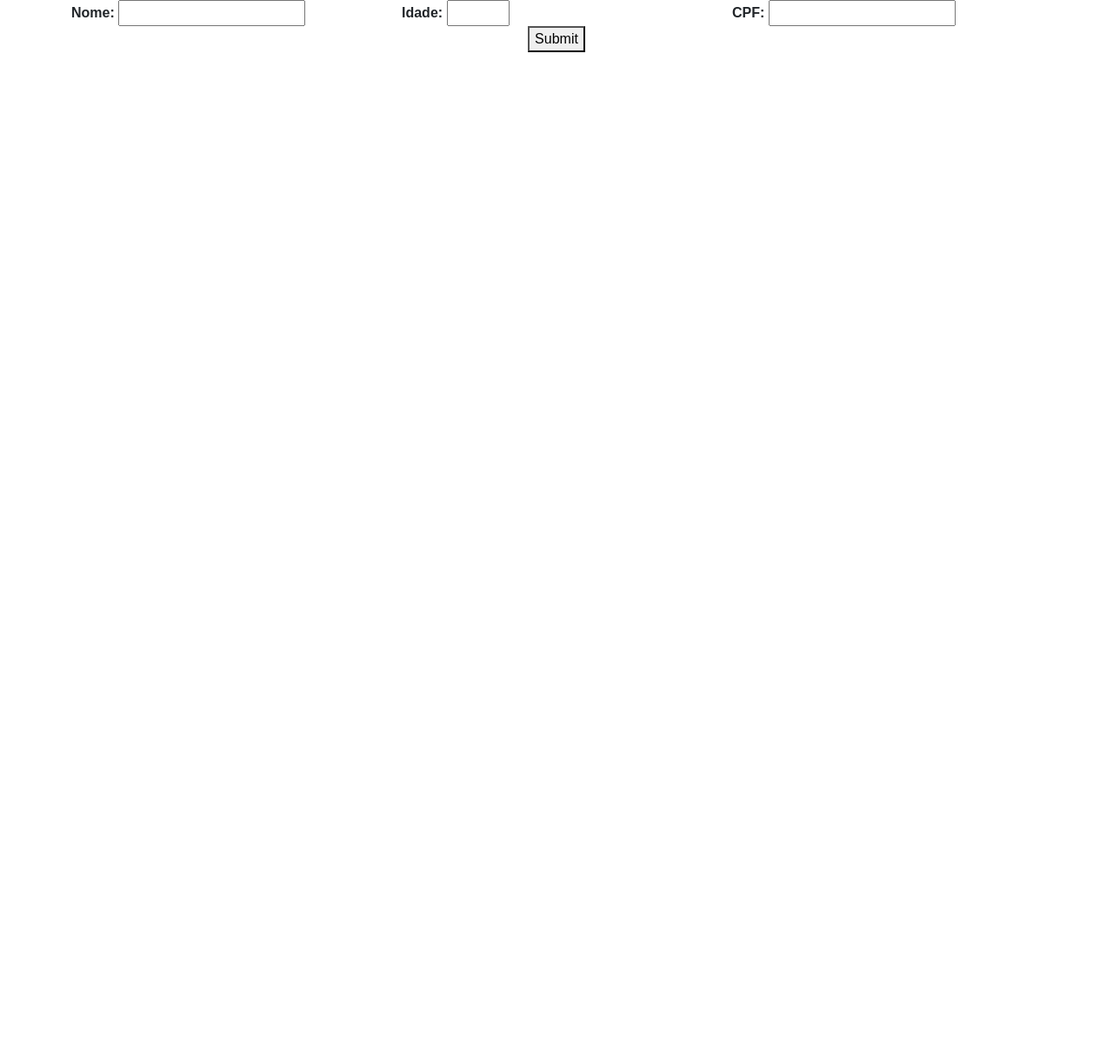
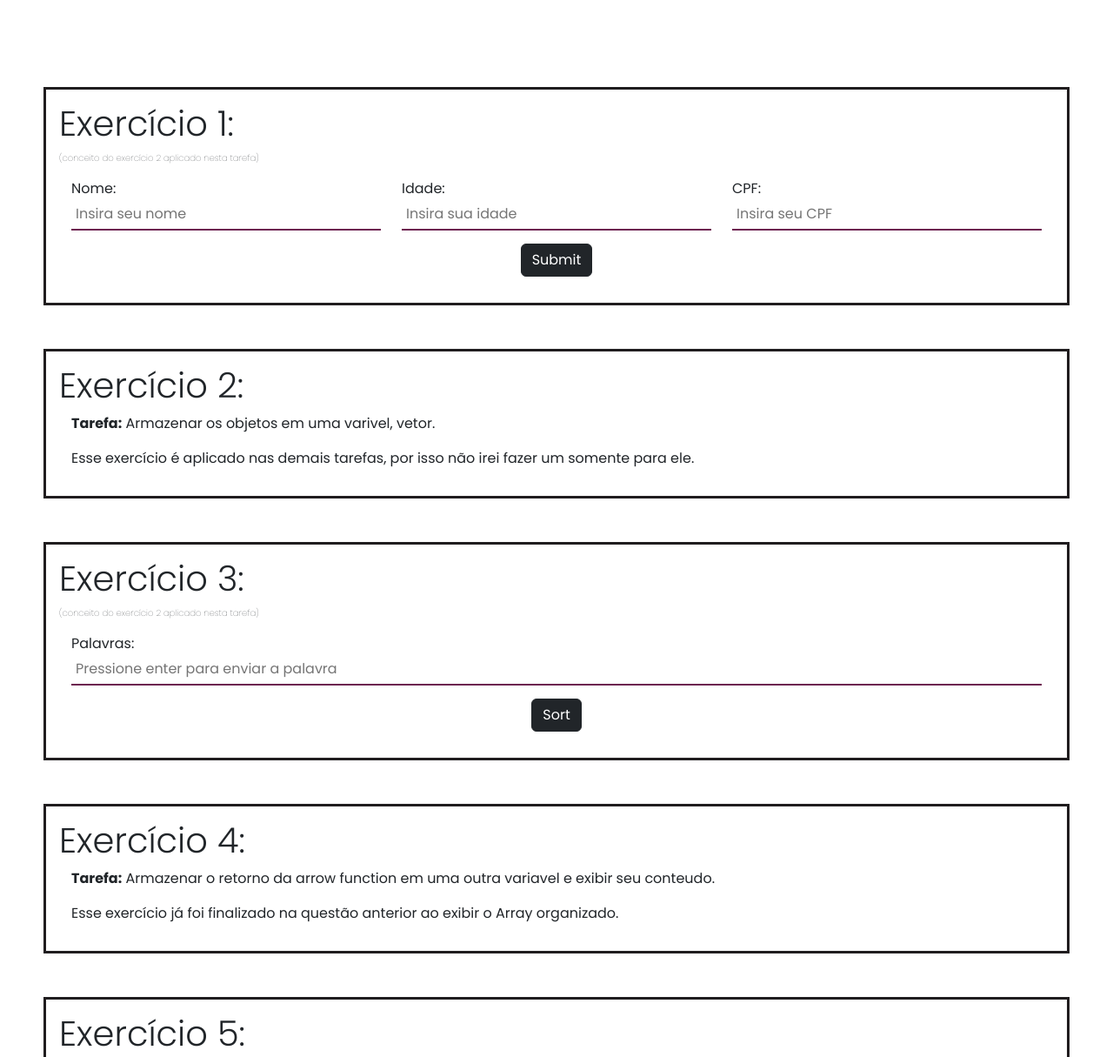
Before and after one commit to NelioEspindulaJr/dev_mobile_cc3m, a website: page index.html in a window 1280 px wide. Shown: the top 1215 px of the page at 87% size. Before the commit the page ends 800 px from the top, so only its background shows below. Drawn offline with nearby package versions, Linux system fonts and the light colour scheme.

Commit message:
4 out of 5

```diff
--- a/index.html
+++ b/index.html
@@ -1,5 +1,5 @@
 <!DOCTYPE html>
-<html lang="en">
+<html lang="pt-br">
   <head>
     <meta charset="UTF-8" />
     <meta http-equiv="X-UA-Compatible" content="IE=edge" />
@@ -9,34 +9,96 @@
       rel="stylesheet"
       href="./node_modules/bootstrap/dist/css/bootstrap.min.css"
     />
-    <title>Document</title>
+    <link rel="icon" href="https://logospng.org/download/javascript/logo-javascript-1024.png" type="image/icon type">
+    <title>JS Exercises</title>
   </head>
   <body>
-
+    <div class="exercise1">
+      <div><h1 class="display-6">Exercício 1: </h1><p class="subtitle">(conceito do exercício 2 aplicado nesta tarefa)</p></div>
       <div class="container">
         <div class="row">
           <div class="col">
             <label for="name">Nome:</label>
-          <input type="text" id="name" />
+            <input type="text" id="name" placeholder="Insira seu nome"/>
           </div>
 
           <div class="col">
             <label for="age">Idade:</label>
-          <input type="number" id="age" min="1" max="120" step="1"/>
+            <input type="number" id="age" min="1" max="99" maxlength="2" step="1" placeholder="Insira sua idade" />
           </div>
 
           <div class="col">
             <label for="cpf">CPF:</label>
-          <input type="text" id="cpf" />
+            <input type="text" placeholder="Insira seu CPF" maxlength="14" id="cpf" autocomplete="off" onkeyup="cpfMask()"/>
           </div>
         </div>
         <div class="row">
-        <div class="col text-center">
-          <button class="submit" onclick="pessoa()">Submit</button>
+          <div class="col text-center ex1-btn">
+            <button type="button" onclick="pessoa()" class="btn btn-dark">Submit</button>
+          </div>
+        </div>
+        <div class="row" id="result-cont">
+
         </div>
       </div>
     </div>
 
+
+    <div class="exercise1">
+      <div><h1 class="display-6">Exercício 2: </h1></div>
+      <div class="container">
+        <div class="row">
+          <div class="col">
+            <p><strong>Tarefa:</strong> Armazenar os objetos em uma varivel, vetor.</p>
+            <p>Esse exercício é aplicado nas demais tarefas, por isso não irei fazer um somente para ele.</p>
+          </div>
+        </div>
+      </div>
+    </div>
+
+    <div class="exercise1">
+      <div><h1 class="display-6">Exercício 3: </h1><p class="subtitle">(conceito do exercício 2 aplicado nesta tarefa)</p></div>
+      <div class="container">
+        <div class="row">
+          <div class="col">
+            <label for="words">Palavras:</label>
+            <input type="text" id="words" placeholder="Pressione enter para enviar a palavra"/>
+          </div>
+        </div>
+        <div class="row">
+          <div class="col text-center ex1-btn">
+            <button type="button" onclick="wordSorter(wordsGroup)" class="btn btn-dark">Sort</button>
+          </div>
+        </div>
+        <div class="row" id="word-cont">
+        </div>
+    </div>
+    </div>
+
+    <div class="exercise1">
+      <div><h1 class="display-6">Exercício 4: </h1></div>
+      <div class="container">
+        <div class="row">
+          <div class="col">
+            <p><strong>Tarefa:</strong> Armazenar o retorno da arrow function em uma outra variavel e exibir seu conteudo.</p>
+            <p>Esse exercício já foi finalizado na questão anterior ao exibir o Array organizado.</p>
+          </div>
+        </div>
+      </div>
+    </div>
+
+    <div class="exercise1">
+      <div><h1 class="display-6">Exercício 5: </h1></div>
+      <div class="container">
+        <div class="row">
+          <div class="col">
+
+          </div>
+        </div>
+      </div>
+    </div>
+
+
     <script src="script.js"></script>
   </body>
 </html>
--- a/script.js
+++ b/script.js
@@ -5,6 +5,9 @@
 // retronar 5 objetos
 
 var personsGroup = []
+var personCount = 0 // SERVE COMO ÍNDICE DE REFERÊNCIA TANTO PARA O PRÓPRIO ARRAY QUANTO PARA CRIAÇÃO DE ELEMENTOS
+
+var wordsGroup = []
 
 function pessoa() {
 
@@ -13,9 +16,9 @@ function pessoa() {
     let cpf = document.getElementById('cpf').value
 
     let person = [{
-        nome: name,
-        idade: age,
-        documento: cpf,
+        name: name,
+        age: age,
+        cpf: cpf,
     }]
 
     personsGroup.push(person)
@@ -26,4 +29,74 @@ function pessoa() {
         input.value = '';
     })
 
+    // A CADA VEZ QUE CHAMAR A FUNÇÃO, CRIA UM <p>
+    // INSERE ELE NA PÁGINA E EXIBE AS INFORMAÇÕES
+    // DA PESSOA CADASTRADA NA VEZ.
+
+    let htmlPeople = document.getElementById('result-cont')
+    let xPerson = document.createElement('p')
+    xPerson.setAttribute('id', 'result' + personCount)
+
+    htmlPeople.appendChild(xPerson)
+
+    result = document.getElementById('result' + personCount)
+    result.innerHTML = `<strong>Nome:</strong> ${personsGroup[personCount].at().name}, <strong>Idade:</strong> ${personsGroup[personCount].at().age}, <strong>Cpf:</strong> ${personsGroup[personCount].at().cpf}.`
+    personCount++
 }
+
+// EXTRA //
+// by: youtube.com/watch?v=bCxTRGXJhJc
+function cpfMask() {
+    let cpf = document.getElementById('cpf')
+    if (cpf.value.length == 3 || cpf.value.length == 7) {
+        cpf.value += "."
+    } else if (cpf.value.length == 11) {
+        cpf.value += "-"
+    }
+}
+
+//2)
+// armazenar os objetos em uma varivel, vetor.
+
+/* VOU CONTAR O EXERCICIO DOIS COMO JÁ FEITO NAS OUTRAS QUESTÕES E TAMBÉM NO REPLIT USANDO NODE.JS */
+
+//3)
+// Fazer uma arrow function que recebe o vetor de objetos
+// e retorna este vetor ordenado. Ordenar pelo atributo nome.
+
+document.getElementById('words').addEventListener('keypress', function (e) {
+    if (e.key === 'Enter') {
+
+        let wordInput = document.getElementById('words').value
+        wordsGroup.push(wordInput)
+
+        const inputs = document.querySelectorAll('#words');
+        inputs.forEach(input => {
+            input.value = '';
+        })
+    }
+})
+
+let wordSorter = (arr) => {
+    let sortedWords = arr.sort()
+
+    let sortedWordsArray = document.getElementById('word-cont')
+    let wordsArray = document.createElement('p')
+    wordsArray.setAttribute('id', 'sortWords')
+
+    sortedWordsArray.appendChild(wordsArray)
+
+    result = document.getElementById('sortWords')
+    result.innerHTML = `Palavras organizadas: ${sortedWords.join(", ")}`
+
+
+    return sortedWords;
+}
+
+
+//4)
+//armazenar o retorno da arrow function em uma outra variavel
+//e exibir seu conteudo.
+
+//5) fazer uma funcao que ordena por qualquer atributo do objeto:
+//string ou numero.
--- a/styles.css
+++ b/styles.css
@@ -1,34 +1,48 @@
+@import url('https://fonts.googleapis.com/css2?family=Poppins:ital,wght@0,100;0,200;0,300;0,400;0,500;0,600;0,700;0,800;0,900;1,100;1,200;1,300;1,400;1,500;1,600;1,700;1,800;1,900&display=swap');@import url('https://fonts.googleapis.com/css2?family=Poppins:ital,wght@0,100;0,200;0,300;0,400;0,500;0,600;0,700;0,800;0,900;1,100;1,200;1,300;1,400;1,500;1,600;1,700;1,800;1,900&display=swap');
+
 * {
-    font-family: Arial, Helvetica, sans-serif;
+  margin: 0;
+  padding: 0;
+  font-family: 'Poppins', sans-serif;
 }
 
-.form-body{
-    display: flex;
+body {
+    padding-top: 50px;
+    display: flexbox;
     justify-content: center;
-    align-items: center;
 }
 
-label {
-    font-weight: bold;
+input {
+    width: 100%;
+    padding: 5px 5px;
+    display: inline-block;
+    border: 0;
+    border-bottom: 2px solid #6d2150;
+    background-color: transparent;
+    outline: none;
+    min-width: 180px;
+    font-size: 16px;
+    transition: all .3s ease-out;
+    border-radius: 0;
 }
 
-.form{
-    padding: 15px;
-    width: 650px;
-    display: flex;
-    justify-content: center ;
-    background-color: rgb(167, 167, 167);
-    border-radius: 6px;
+input:hover input:focus {
+    border-bottom: 2px solid #7c3762;
+    transition: all .3s ease-out;
 }
 
-.input {
-    margin: 10px;
+.exercise1 {
+    border: 3px solid #201d1f;
+    padding: 15px;
+    margin: 50px;
 }
 
+.ex1-btn {
+    padding: 15px;
+}
 
-.submit-button-container {
-    display: flex;
-    justify-content: center;
-    align-items: center;
-    margin: 10px;
+.subtitle {
+    font-weight: lighter;
+    font-size: 10px;
+
 }
```
Lines whose indentation alone changed are shown as unchanged.
